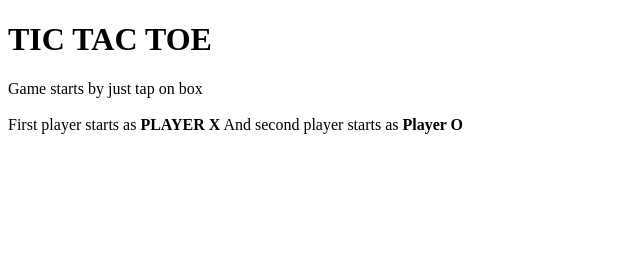
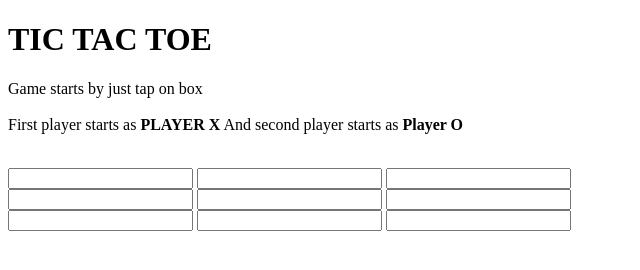
Before and after one commit to iamneo-production/bdddaaea304679132efdcbcabeone, a website: page public/index.html in a window 1280 px wide. Shown: the whole page, without its empty margins (0-640 px from the left). Drawn offline with Linux system fonts and the light colour scheme.

Commit message:
Backup Commit

```diff
--- a/public/index.html
+++ b/public/index.html
@@ -16,7 +16,23 @@
       Game starts by just tap on box<br><br>First player starts as <b>PLAYER X</b> And second player starts as <b>Player O </b>
       <br><br>
 
-      <div class
+      <div class="ui box">
+      <input type = "text" id="b1" class="cell" onclick="myfunc_3(); ReadOnly">
+      <input type = "text" id="b2" class="cell" onclick="myfunc_4(); ReadOnly">
+      <input type = "text" id="b3" class="cell" onclick="myfunc_5()); ReadOnly">
+      </div>
+      <div class="rows">
+        <input type = "text" id="b4" class="cell" onclick="myfunc_6(); ReadOnly">
+        <input type = "text" id="b5" class="cell" onclick="myfunc_7(); ReadOnly">
+        <input type = "text" id="b6" class="cell" onclick="myfunc_8(); ReadOnly">
+
+      </div>
+
+      <div class="row">
+        <input type = "text" id="b1" class="cell" onclick="myfunc_3(); ReadOnly">
+        <input type = "text" id="b1" class="cell" onclick="myfunc_3(); ReadOnly">
+        <input type = "text" id="b1" class="cell" onclick="myfunc_3(); ReadOnly">
+      </div>
     </p>
   </div>
 </body>
```
